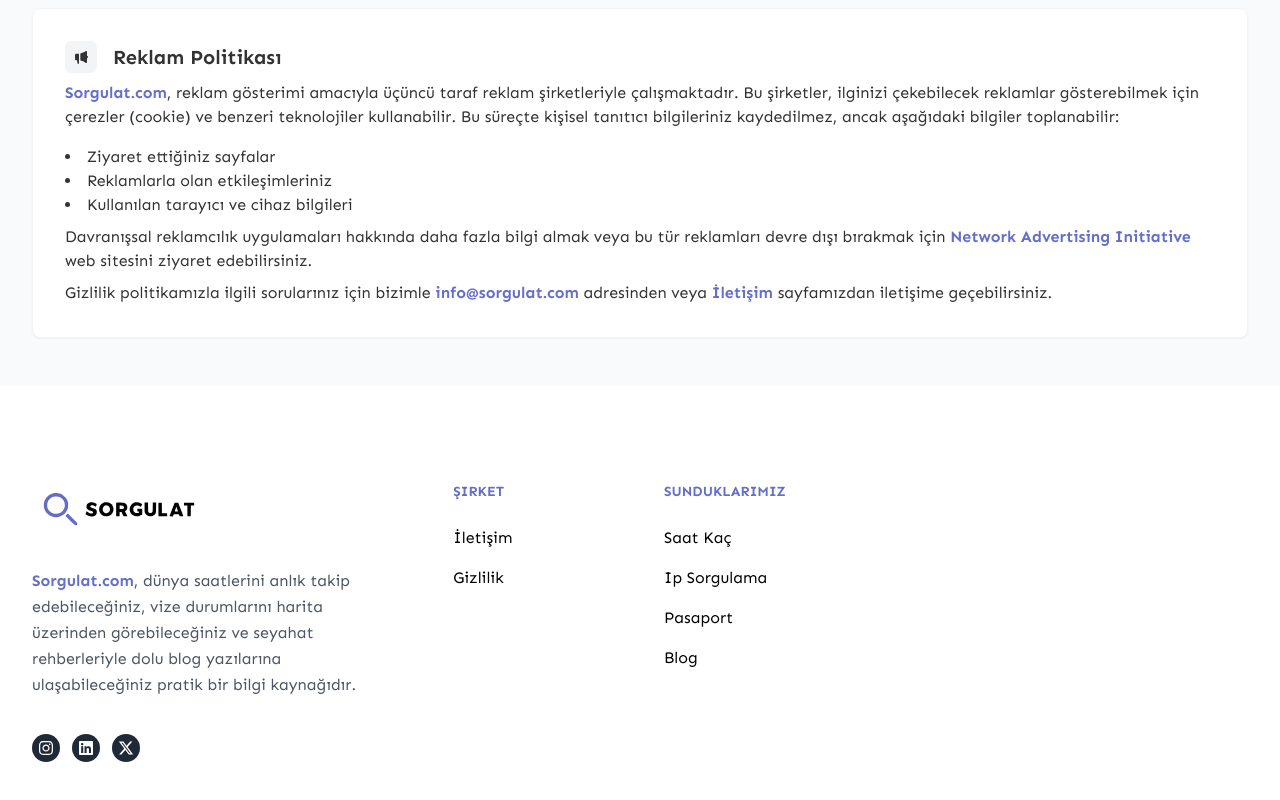
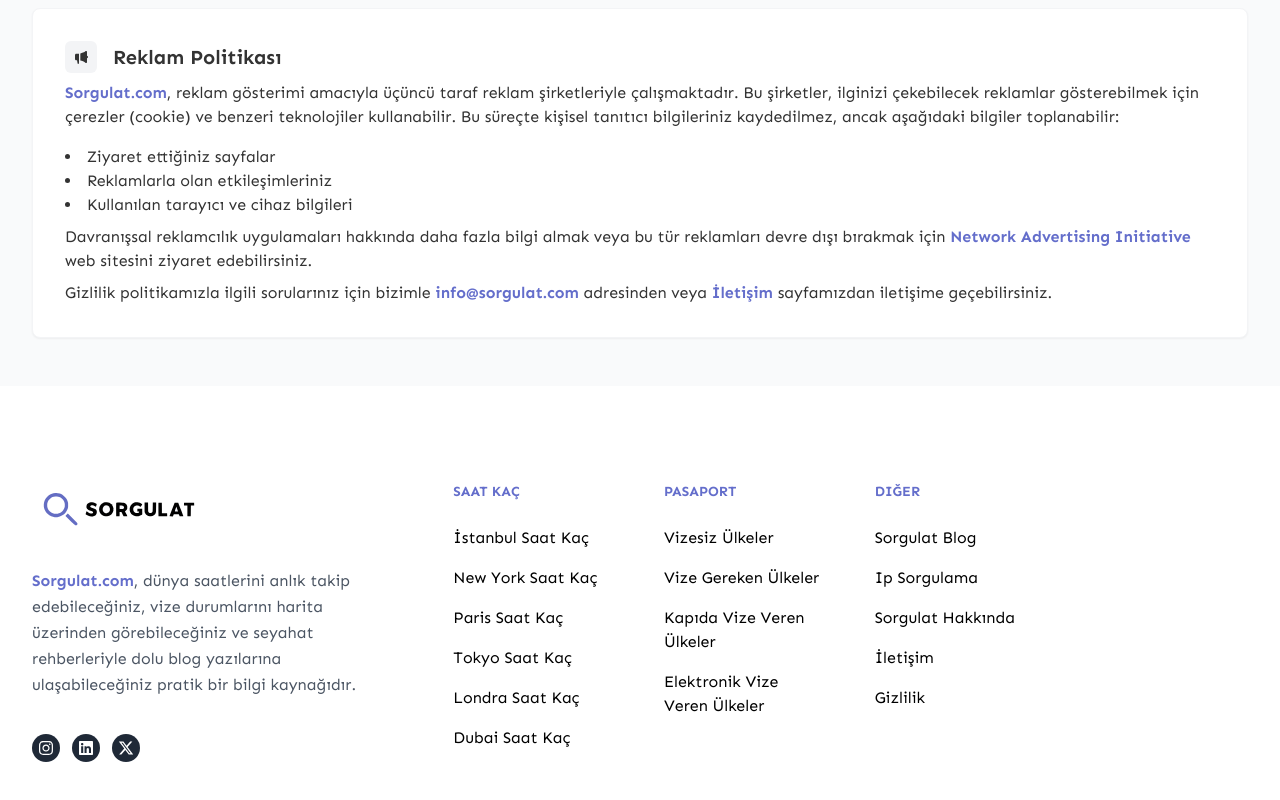
Before and after one commit to malikozturkk/sorgulat-superapp, a Next.js app: page /gizlilik in a window 1280 px wide. Shown: the part 739-1539 px from the top of the page. Built offline with nearby package versions, Linux system fonts and the light colour scheme; no server answers.

Commit message:
feat: change footer data structure

```diff
--- a/src/components/Footer/index.tsx
+++ b/src/components/Footer/index.tsx
@@ -2,6 +2,42 @@ import Image from "next/image";
 import Link from "next/link";
 import { FaInstagram, FaLinkedin } from "react-icons/fa";
 import { FaXTwitter } from "react-icons/fa6";
+
+const footerData = [
+  {
+    title: "Saat Kaç",
+    url: "/saat-kac",
+    subItems: [
+      { title: "İstanbul Saat Kaç", url: "/saat-kac/istanbul" },
+      { title: "New York Saat Kaç", url: "/saat-kac/new-york" },
+      { title: "Paris Saat Kaç", url: "/saat-kac/paris" },
+      { title: "Tokyo Saat Kaç", url: "/saat-kac/tokyo" },
+      { title: "Londra Saat Kaç", url: "/saat-kac/londra" },
+      { title: "Dubai Saat Kaç", url: "/saat-kac/dubai" }
+    ]
+  },
+  {
+    title: "Pasaport",
+    url: "/pasaport",
+    subItems: [
+      { title: "Vizesiz Ülkeler", url: "/pasaport/vizesiz-seyahat" },
+      { title: "Vize Gereken Ülkeler", url: "/pasaport/vizeli-seyahat" },
+      { title: "Kapıda Vize Veren Ülkeler", url: "/pasaport/kapida-vize-seyahat" },
+      { title: "Elektronik Vize Veren Ülkeler", url: "/pasaport/eta-seyahat" }
+    ]
+  },
+  {
+    title: "Diğer",
+    subItems: [
+      { title: "Sorgulat Blog", url: "/blog" },
+      { title: "Ip Sorgulama", url: "/ip-sorgulama" },
+      { title: "Sorgulat Hakkında", url: "/hakkinda" },
+      { title: "İletişim", url: "/iletisim" },
+      { title: "Gizlilik", url: "/gizlilik" }
+    ]
+  }
+];
+
 
 const Footer: React.FC = () => {
   return (
@@ -56,78 +92,32 @@ const Footer: React.FC = () => {
               </li>
             </ul>
           </div>
-
-          <div>
-            <p className="text-sm font-semibold text-primary uppercase">Şirket</p>
+          {footerData.map((data) => (
+            <div key={data.title}>
+              <Link
+                title={data.title}
+                className="flex text-sm font-semibold text-primary uppercase transition-all duration-200 hover:text-red focus:text-red"
+                href={data.url || "#"}
+                aria-label={`Visit ${data.title}`}
+              >
+                  {data.title}
+              </Link>
               <ul className="mt-6 space-y-4">
-              <li>
+                {data.subItems.map((subItem) => (
+                  <li key={subItem.title}>
                     <Link
-                  title="İletişim"
+                      title={subItem.title}
                       className="flex text-base text-black transition-all duration-200 hover:text-red focus:text-red"
-                  href="/iletisim"
-                  aria-label="Visit Contact Page"
+                      href={subItem.url}
+                      aria-label={`Visit ${subItem.title}`}
                     >
-                  İletişim
+                      {subItem.title}
                     </Link>
                   </li>
-              <li>
-                <Link
-                  title="Gizlilik"
-                  className="flex text-base text-black transition-all duration-200 hover:text-red focus:text-red"
-                  href="/gizlilik"
-                  aria-label="Visit Privacy Policy"
-                >
-                  Gizlilik
-                </Link>
-              </li>
+                ))}
               </ul>
             </div>
-
-          <div>
-            <p className="text-sm font-semibold text-primary uppercase">Sunduklarımız</p>
-            <ul className="mt-6 space-y-4">
-              <li>
-                <Link
-                  title="Saat Kaç"
-                  className="flex text-base text-black transition-all duration-200 hover:text-red focus:text-red"
-                  href="/saat-kac"
-                  aria-label="Visit Saat Kaç"
-                >
-                  Saat Kaç
-                </Link>
-              </li>
-              <li>
-                <Link
-                  title="Ip Sorgulama"
-                  className="flex text-base text-black transition-all duration-200 hover:text-red focus:text-red"
-                  href="/ip-sorgulama"
-                  aria-label="Visit Ip Sorgulama"
-                >
-                  Ip Sorgulama
-                </Link>
-              </li>
-              <li>
-                <Link
-                  title="Pasaport"
-                  className="flex text-base text-black transition-all duration-200 hover:text-red focus:text-red"
-                  href="/pasaport"
-                  aria-label="Visit Pasaport"
-                >
-                  Pasaport
-                </Link>
-              </li>
-              <li>
-                <Link
-                  title="Blog"
-                  className="flex text-base text-black transition-all duration-200 hover:text-red focus:text-red"
-                  href="/blog"
-                  aria-label="Visit Blog"
-                >
-                  Blog
-                </Link>
-              </li>
-            </ul>
-          </div>
+          ))}
         </div>
       </div>
     </footer>
```
Lines whose indentation alone changed are shown as unchanged.
